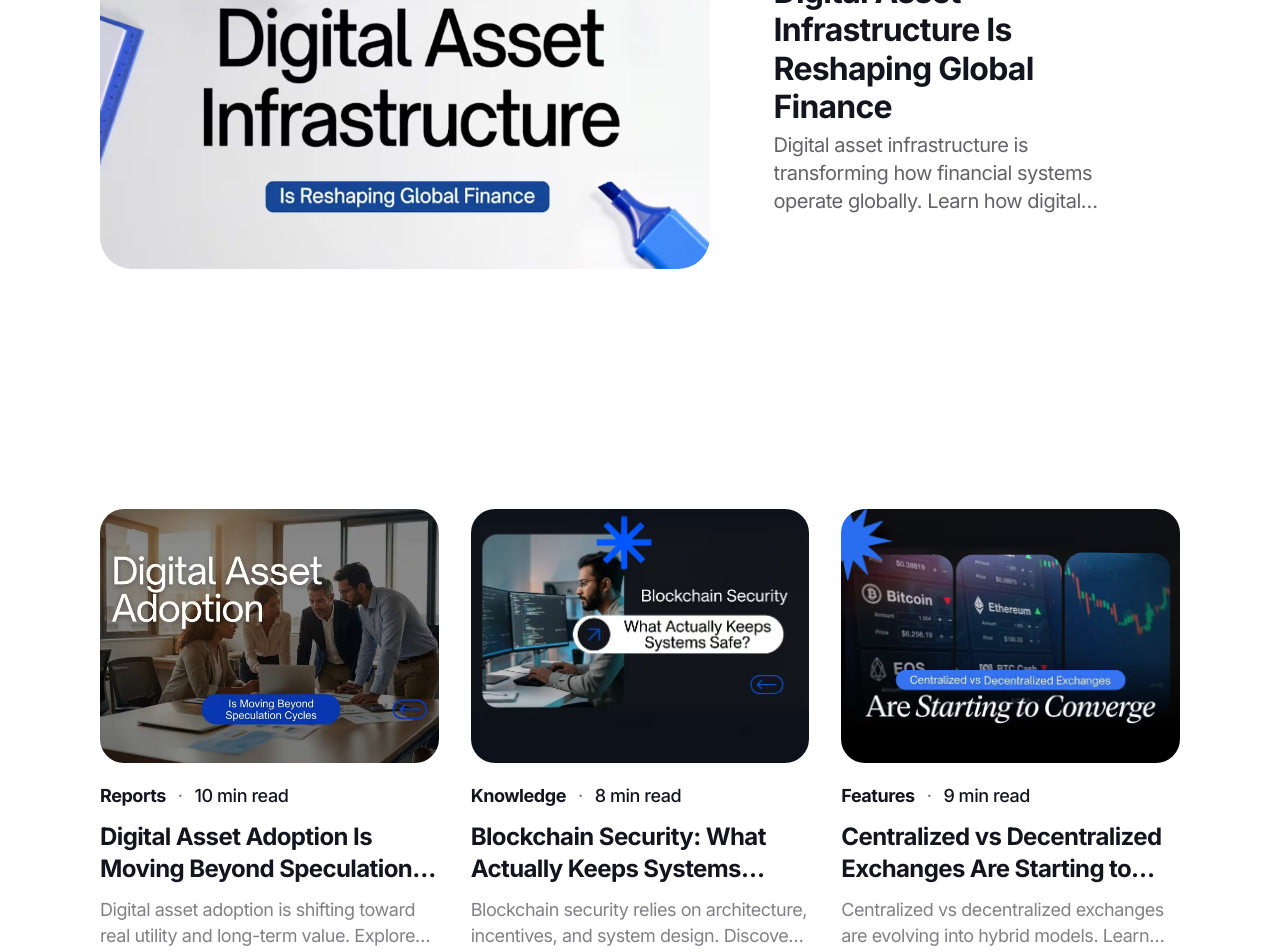
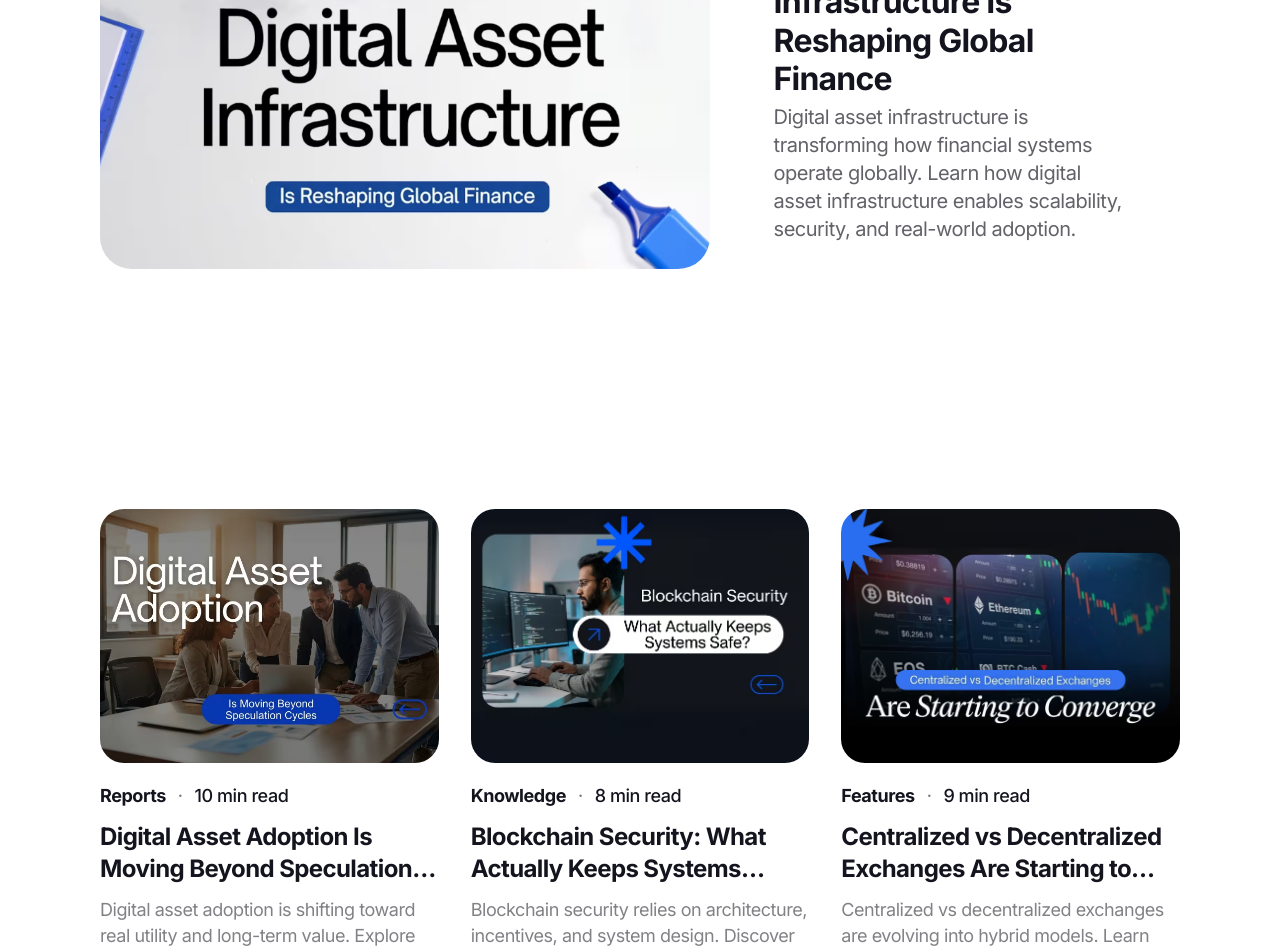
Before and after one commit to lananhclab-art/trustcore-web, a Next.js app: page /blog in a window 1280 px wide. Shown: the part 720-1672 px from the top of the page. Built offline with nearby package versions, Linux system fonts and the light colour scheme.

Commit message:
Remove line truncation for blog descriptions to display full content

```diff
--- a/app/blog/page.tsx
+++ b/app/blog/page.tsx
@@ -187,7 +187,7 @@ export default function BlogPage() {
                     <Text variant="heading-h3" as="h3" color="primary" className="group-hover:text-[#007AFF] transition-all leading-tight">
                       {displayFeatured.title}
                     </Text>
-                    <Text variant="body-lg" color="secondary" className="line-clamp-3">
+                    <Text variant="body-lg" color="secondary">
                       {displayFeatured.description}
                     </Text>
                   </div>
@@ -225,7 +225,7 @@ export default function BlogPage() {
                           <Text variant="heading-h4" as="h4" color="primary" className="group-hover:text-[#007AFF] transition-all line-clamp-2">
                             {post.title}
                           </Text>
-                          <Text variant="body-md" color="secondary" className="line-clamp-2 opacity-80">
+                          <Text variant="body-md" color="secondary" className="opacity-80">
                             {post.description}
                           </Text>
                         </div>
```
